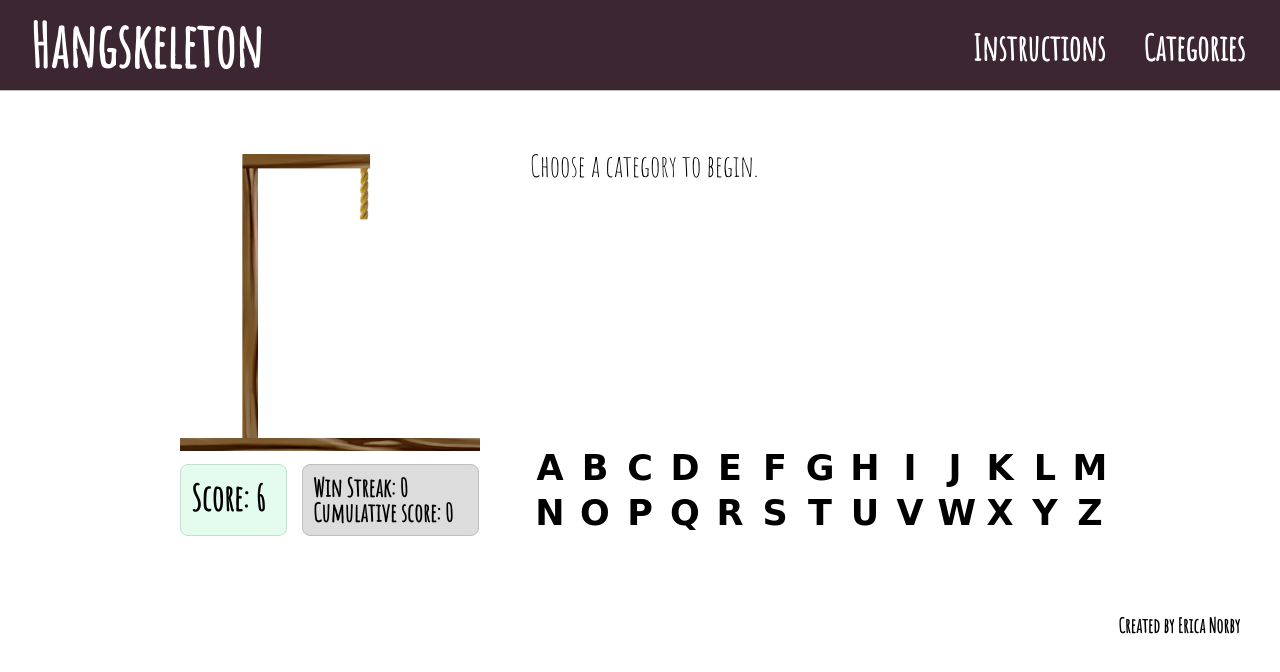
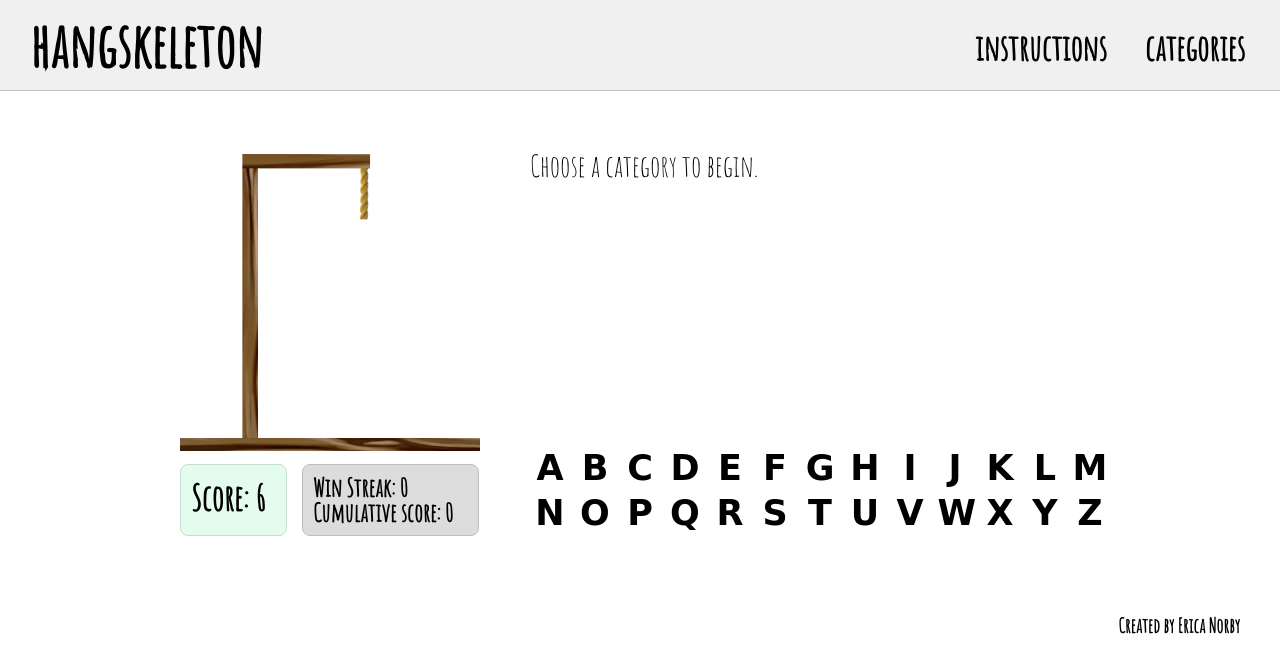
Before and after one commit to ericanorby/hangman, a plain HTML site: page index.html in a window 1280 px wide. Drawn offline with nearby package versions, Linux system fonts and the light colour scheme; a web font is replaced by a local one.

Commit message:
made header gray

```diff
--- a/index.html
+++ b/index.html
@@ -10,10 +10,10 @@
 
 <body>
     <header>
-        <h1>Hangskeleton</h1>
+        <h1>hangskeleton</h1>
         <nav>
-            <a href="#" class="instructions">Instructions</a>
-            <a href="#" class="categories">Categories</a>
+            <a href="#" class="instructions">instructions</a>
+            <a href="#" class="categories">categories</a>
         </nav>
         <div>
             <div id="instructions-panel" class="panel">
--- a/style.css
+++ b/style.css
@@ -15,10 +15,10 @@ body {
 
 header {
   padding: 15px;
-  background: rgb(59, 38, 49);
+  background: rgb(240, 240, 240);
   margin-bottom: 60px;
   border-bottom: 1px solid rgb(190, 190, 190);
-  color: white;
+  /*color: white;*/
 }
 
 nav {
@@ -32,14 +32,15 @@ nav {
 nav > a {
   padding: 10px 0;
   margin: 0 5px 0 30px;
-  color: white;
+}
+
+nav > a:hover {
+  color: rgb(75, 66, 180);
 }
 
 footer {
   margin-top: 80px;
   padding-right: 40px;
-  /*background: rgb(45, 63, 79);*/
-  /*color: white;*/
 }
 
 h1 {
@@ -106,7 +107,6 @@ nav > a {
   right: 10px;
   margin-top: 15px;
   border: 1px solid rgb(190,190,190);
-  border-top: none;
   color: black;
 }
 
```
